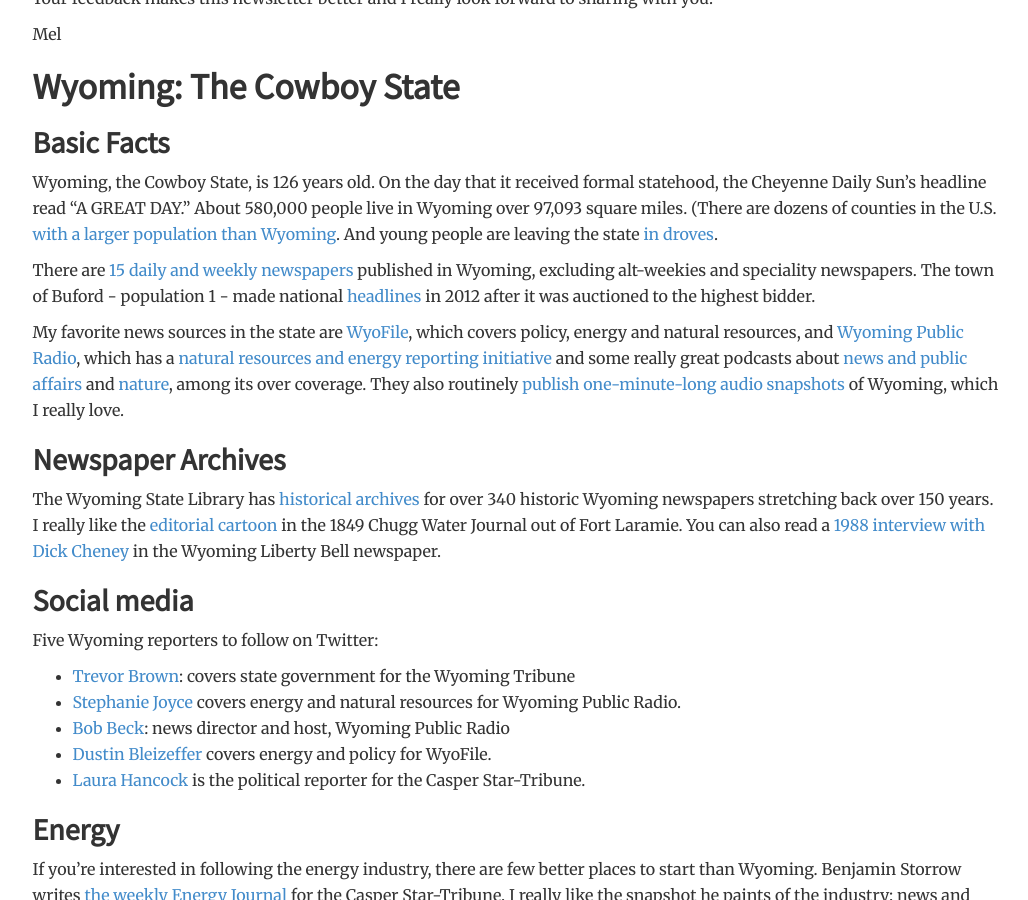
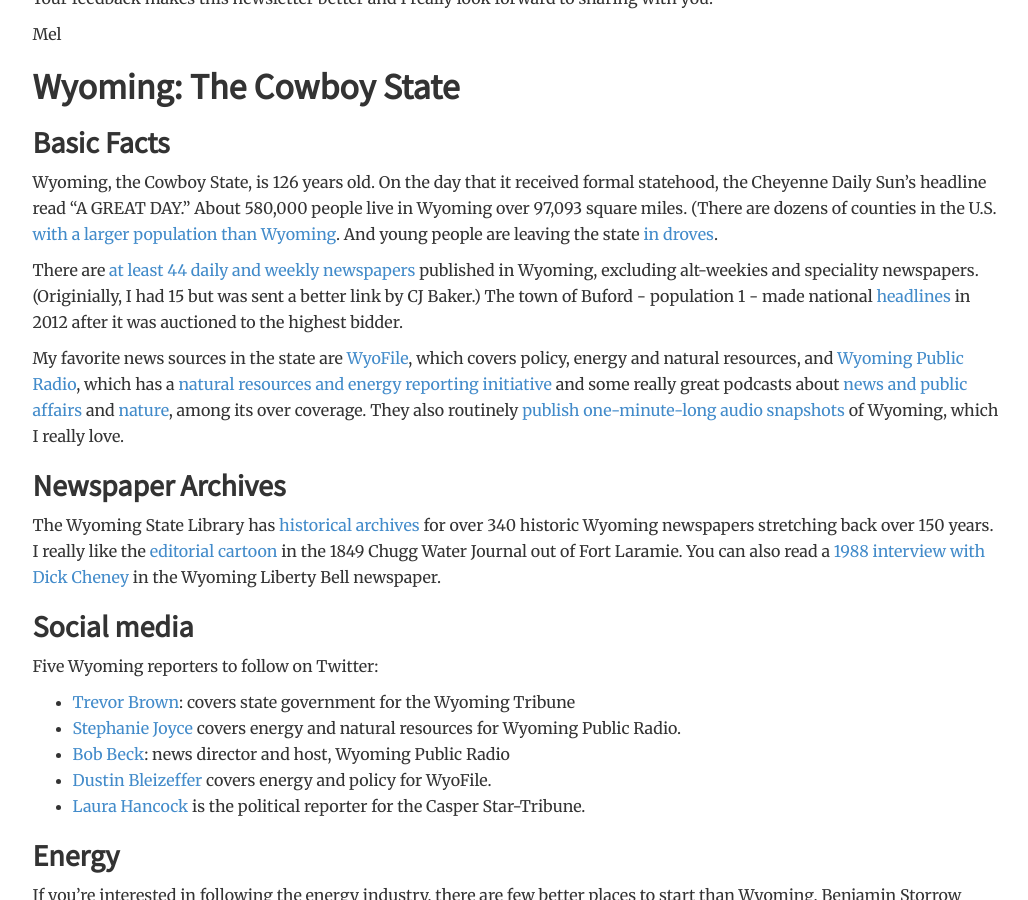
Before and after one commit to melodykramer/old-website, a Jekyll site: the page built from _posts/2016-03-27-wyoming.md, in a window 1280 px wide and 900 px high, scrolled down 495 px. Shown: the whole window, without its empty margins (123-1151 px from the left). Built offline with Jekyll 4.4.1, drawn with Linux system fonts in a browser that asks for light colours.

Commit message:
Update 2016-03-27-wyoming.md

```diff
--- a/_posts/2016-03-27-wyoming.md
+++ b/_posts/2016-03-27-wyoming.md
@@ -23,7 +23,7 @@
 
 Wyoming, the Cowboy State, is 126 years old. On the day that it received formal statehood, the Cheyenne Daily Sun's headline read "A GREAT DAY."  About 580,000 people live in Wyoming over 97,093 square miles. (There are dozens of counties in the U.S. [with a larger population than Wyoming](http://i.imgur.com/3pnkE3h.jpg). And young people are leaving the state [in droves](http://www.wyofile.com/what-would-it-take-to-bring-wyoming-expatriates-home-wyoming-grown/).
 
-There are [15 daily and weekly newspapers](https://en.wikipedia.org/wiki/List_of_newspapers_in_Wyoming) published in Wyoming, excluding alt-weekies and speciality newspapers. The town of Buford - population 1 - made national [headlines](http://www.wyomingnews.com/news/buford-the-nation-s-smallest-town-on-auction-block/article_8f5b7871-61c8-5d36-bbe7-66924644dbbd.html) in 2012 after it was auctioned to the highest bidder.
+There are [at least 44 daily and weekly newspapers](http://www.wyopress.org/members/wpa_members_list.html) published in Wyoming, excluding alt-weekies and speciality newspapers. (Originially, I had 15 but was sent a better link by CJ Baker.) The town of Buford - population 1 - made national [headlines](http://www.wyomingnews.com/news/buford-the-nation-s-smallest-town-on-auction-block/article_8f5b7871-61c8-5d36-bbe7-66924644dbbd.html) in 2012 after it was auctioned to the highest bidder.
 
 My favorite news sources in the state are [WyoFile](http://www.wyofile.com/), which covers policy, energy and natural resources, and [Wyoming Public Radio](http://wyomingpublicmedia.org/), which has a [natural resources and energy reporting initiative](http://wyomingpublicmedia.org/people/stephanie-joyce) and some really great podcasts about [news and public affairs](http://wyomingpublicmedia.org/programs/open-spaces) and [nature](http://humanaturepodcast.org/), among its over coverage. They also routinely [publish one-minute-long audio snapshots](http://wyomingpublicmedia.org/programs/wyoming-minute) of Wyoming, which I really love.
 
```
